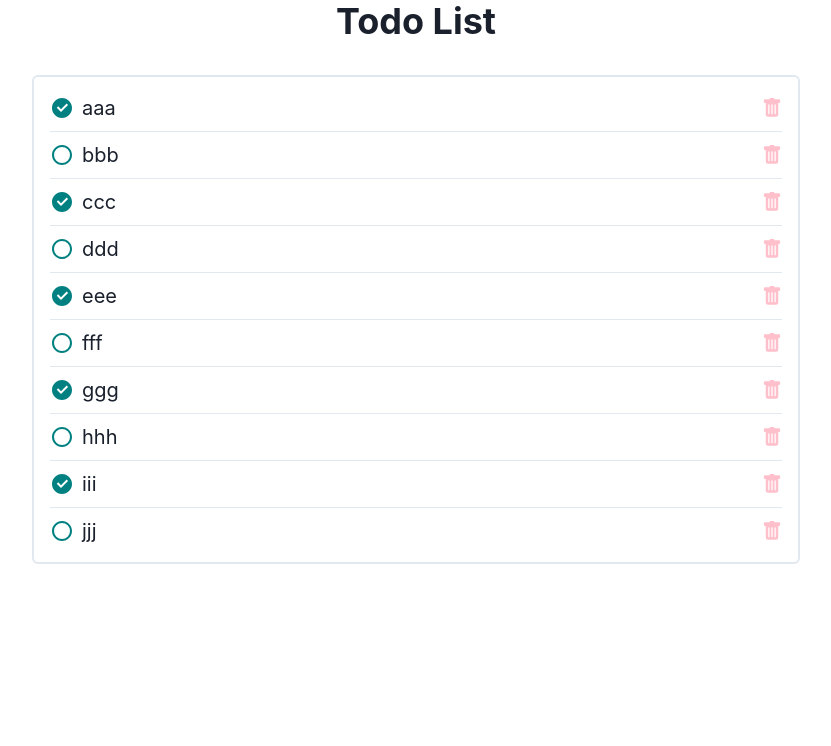
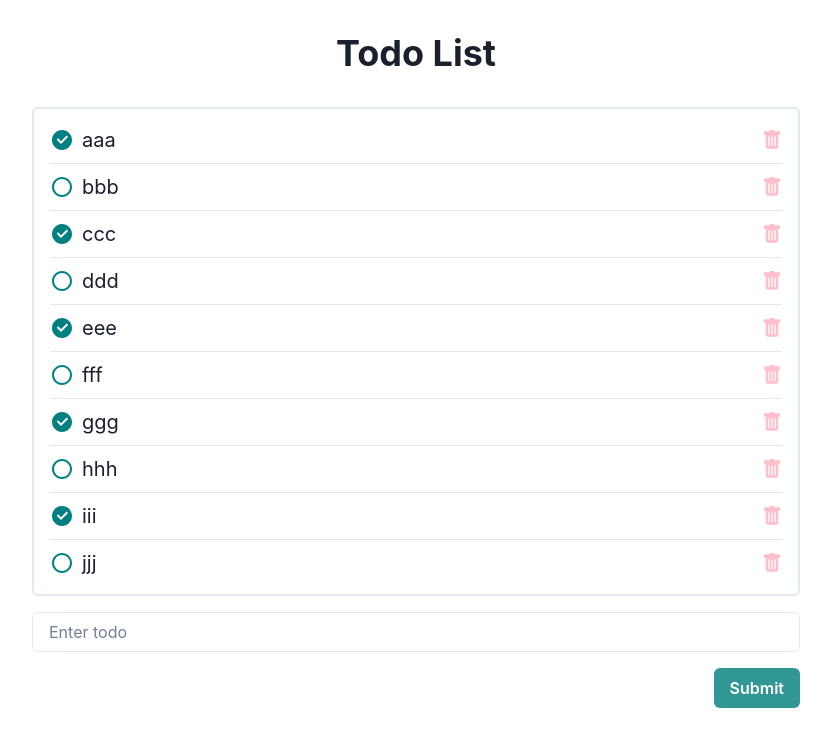
Before and after one commit to k98a73/amlify-todo2, a React (Create React App) app: page / in a window 1280 px wide. Shown: the top 746 px of the page, without its empty margins (224-1055 px from the left). Built offline with nearby package versions, Linux system fonts and the light colour scheme.

Commit message:
スタイルの微調整

```diff
--- a/src/views/pages/Main.tsx
+++ b/src/views/pages/Main.tsx
@@ -1,11 +1,14 @@
+import { VStack } from "@chakra-ui/react";
 import React from "react";
+import AddTodo from "../components/AddTodo";
 import TodoList from "../components/TodoList";
 
 const Main: React.VFC = () => {
   return (
-    <div>
+    <VStack spacing={4} align="stretch" p={8}>
       <TodoList />
-    </div>
+      <AddTodo />
+    </VStack>
   );
 };
 
```
